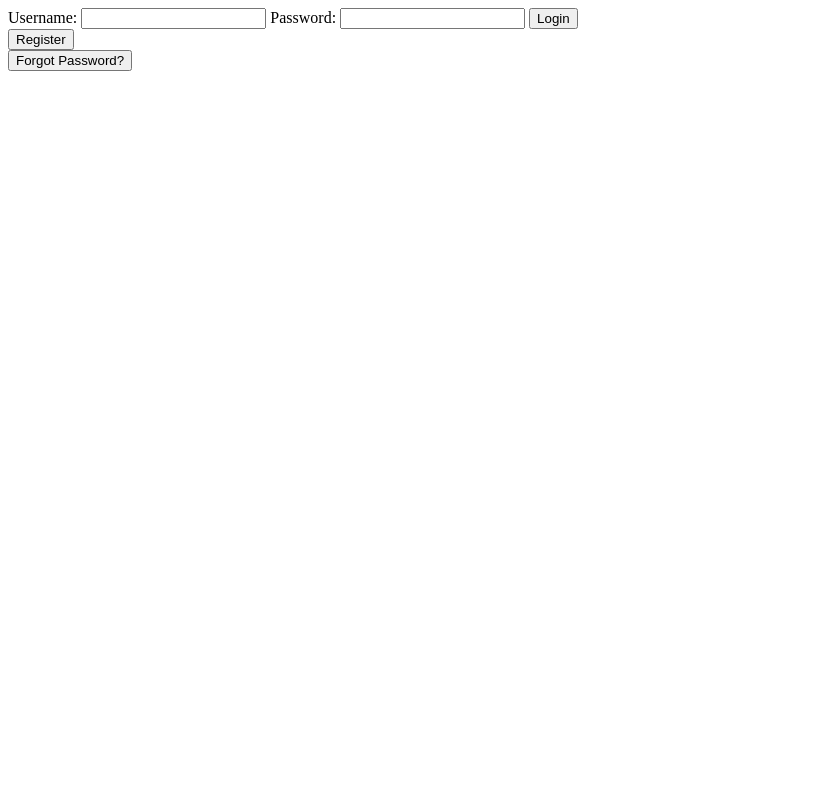
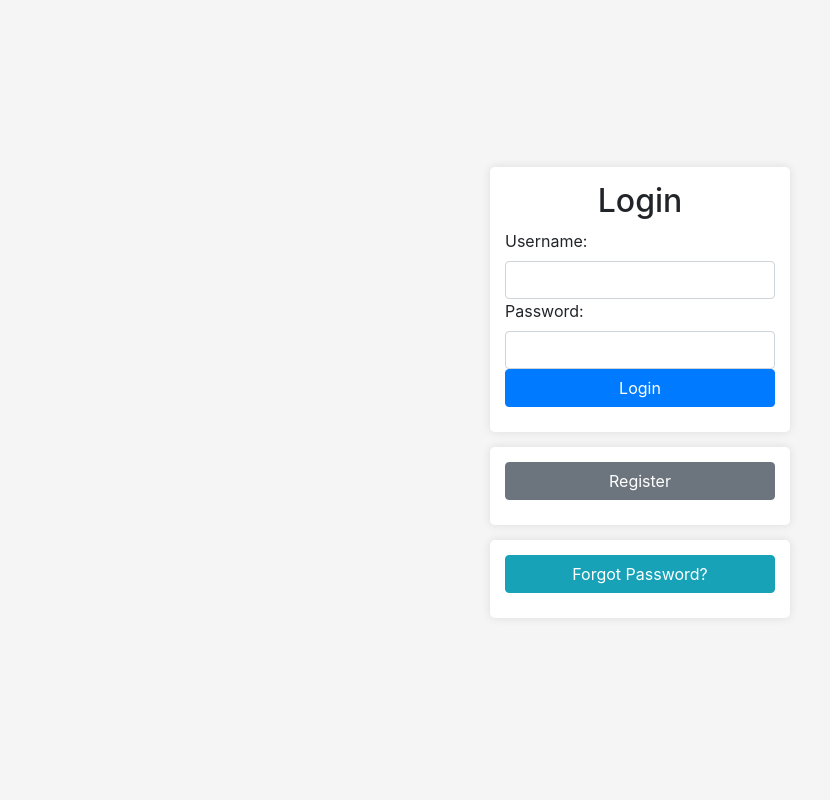
Before and after one commit to freddypadronscarton/CSCE310_Project, a Flask app: page / in a window 1280 px wide. Shown: the whole page, without its empty margins (0-830 px from the left). Run offline with Flask 3, Linux system fonts and the light colour scheme; some libraries are stand-ins or nearby versions.

Commit message:
Styled Login and Registeration Pages

```diff
--- a/flaskapp/templates/login.html
+++ b/flaskapp/templates/login.html
@@ -2,34 +2,91 @@
 <html>
 <head>
     <title>Login</title>
+    <link rel="stylesheet" href="https://stackpath.bootstrapcdn.com/bootstrap/4.3.1/css/bootstrap.min.css">
+    <style>
+        html, body {
+            height: 100%;
+            margin: 0;
+            display: flex;
+            justify-content: center;
+            align-items: center;
+            background-color: #f5f5f5; /* Light gray background */
+        }
+        .container {
+            width: 100%; /* Full width */
+            max-width: 330px; /* Max width for the form */
+            padding: 15px;
+            margin: 0;
+        }
+        form {
+            margin: 0 auto; /* Center the form horizontally */
+            width: 100%;
+            max-width: 330px; /* Max width for the form */
+            padding: 15px;
+            box-shadow: 0 0 10px rgba(0,0,0,0.1);
+            background: #fff;
+            border-radius: 5px;
+        }
+        .form-group {
+            margin-bottom: 15px;
+        }
+        .form-group label {
+            display: block; /* Makes label take a full line */
+        }
+        .flash {
+            padding: 10px;
+            margin: 10px 0;
+            border: 1px solid transparent;
+            border-radius: 4px;
+        }
+        .alert-success {
+            color: #3c763d;
+            background-color: #dff0d8;
+            border-color: #d6e9c6;
+        }
+        .alert-danger {
+            color: #a94442;
+            background-color: #f2dede;
+            border-color: #ebccd1;
+        }
+        .centered {
+            text-align: center;
+        }
+        .btn-block {
+            margin-bottom: 10px; /* Space between buttons */
+        }
+    </style>
 </head>
 <body>
     <!-- Flash Messages -->
     {% with messages = get_flashed_messages(with_categories=true) %}
         {% if messages %}
             {% for category, message in messages %}
-                <div class="flash {{ category }}">{{ message }}</div>
+                <div class="flash alert-{{ category }}">{{ message }}</div>
             {% endfor %}
         {% endif %}
     {% endwith %}
 
     <!-- Login Form -->
-    <form action="" method="post">
+    <div class="container">
+        <form action="" method="post" class="form-group">
+            <h2 class="centered">Login</h2>
             <label for="username">Username:</label>
-        <input type="text" id="username" name="username">
+            <input type="text" id="username" name="username" class="form-control">
             <label for="password">Password:</label>
-        <input type="password" id="password" name="password">
-        <button type="submit">Login</button>
+            <input type="password" id="password" name="password" class="form-control">
+            <button type="submit" class="btn btn-primary btn-block">Login</button>
         </form>
 
         <!-- Register Button -->
-    <form action="{{ url_for('register') }}" method="get">
-        <button type="submit">Register</button>
+        <form action="{{ url_for('register') }}" method="get" class="form-group">
+            <button type="submit" class="btn btn-secondary btn-block">Register</button>
         </form>
 
         <!-- Password Recovery Button -->
-    <form action="{{ url_for('passwordRecovery') }}" method="get">
-        <button type="submit">Forgot Password?</button>
+        <form action="{{ url_for('passwordRecovery') }}" method="get" class="form-group">
+            <button type="submit" class="btn btn-info btn-block">Forgot Password?</button>
         </form>
+    </div>
 </body>
 </html>
```
Also changed, not shown: flaskapp/templates/register.html (+19 -10 lines). Lines whose indentation alone changed are shown as unchanged.
